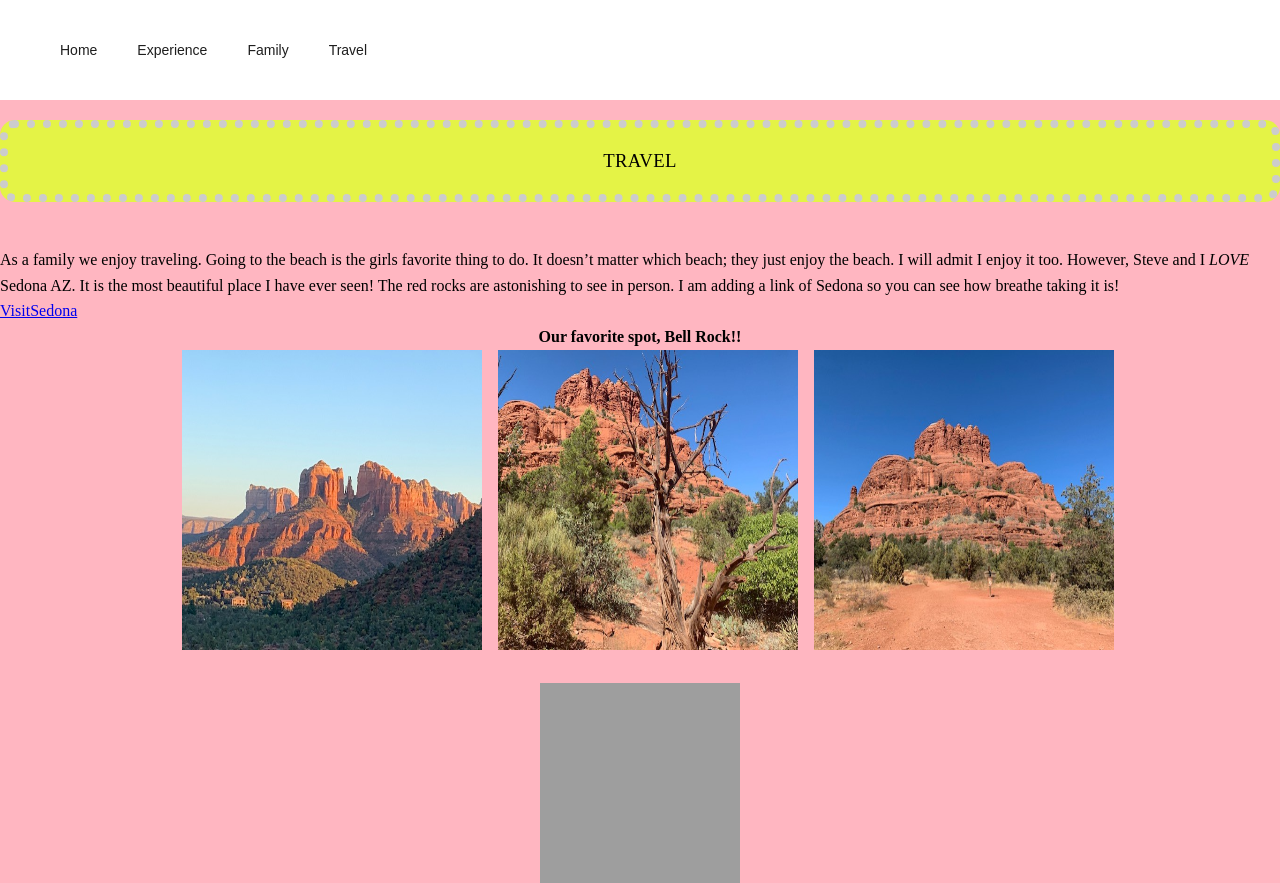
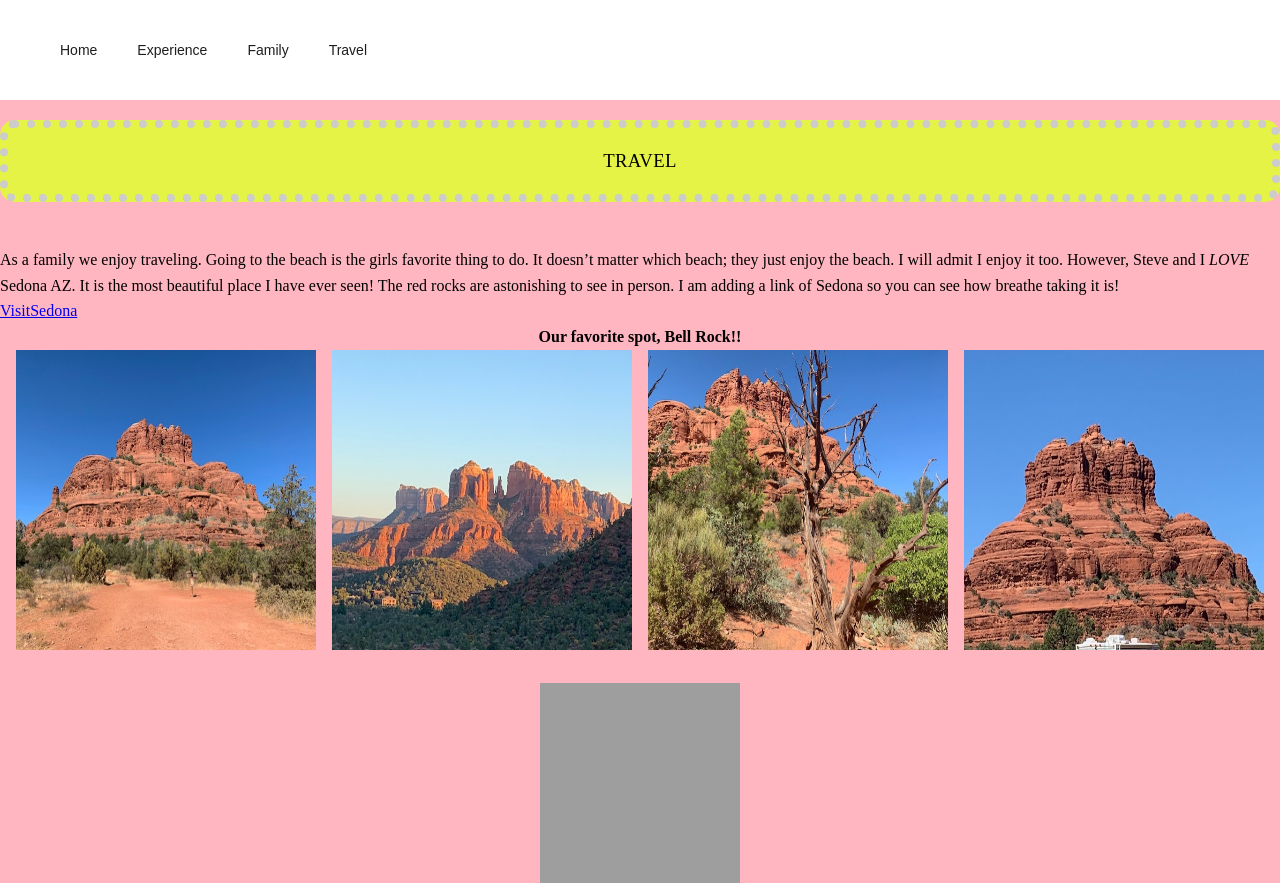
Before and after one commit to jennifer1634/LIB-841-personal-website, a plain HTML site: page travel.html in a window 1280 px wide. Drawn offline with Linux system fonts and the light colour scheme; grey boxes are pictures that could not be loaded.

Commit message:
Add files via upload

```diff
--- a/travel.html
+++ b/travel.html
@@ -18,7 +18,7 @@
 	<p><br>As a family we enjoy traveling.  Going to the beach is the girls favorite thing to do.  It doesn’t matter which beach; they just enjoy the beach.  I will admit I enjoy it too.  However, Steve and I <i>LOVE</i> Sedona AZ.  It is the most beautiful place I have ever seen!  The red rocks are astonishing to see in person.  I am adding a link of Sedona so you can see how breathe taking it is!</p>
 	<a href=https://www.visitarizona.com/places/cities/sedona/>VisitSedona</a>
 	<p> <center> <strong>Our favorite spot, Bell Rock!!</strong>
-	<p>&emsp;<img src="bellrock far away.jpg" alt="bellrock far away" style="width:300px;height:300px;">&emsp;<img src="bellrock with tree.jpg" alt="bellrock with tree" style="width:300px;height:300px;">&emsp;<img src="Sedona.jpg" alt="Sedona" style="width:300px;height:300px;">
+	<p><img src="Sedona.jpg" alt="Sedona" style="width:300px;height:300px;">&emsp;<img src="bellrock far away.jpg" alt="bellrock far away" style="width:300px;height:300px;">&emsp;<img src="bellrock with tree.jpg" alt="bellrock with tree" style="width:300px;height:300px;">&emsp;<img src="bellrock.jpg" alt="bellrock" style="width:300px;height:300px;">
 	<br>
 	<br>
 	<iframe src="https://www.google.com/maps/embed?pb=!1m18!1m12!1m3!1d13104.897620638521!2d-111.77335347617124!3d34.80029573654195!2m3!1f0!2f0!3f0!3m2!1i1024!2i768!4f13.1!3m3!1m2!1s0x872da6768ad3b2d9%3A0x57deabfe97d51408!2sBell%20Rock!5e0!3m2!1sen!2sus!4v1654477693141!5m2!1sen!2sus" width="200" height="200" style="border:0;" allowfullscreen="" loading="lazy" referrerpolicy="no-referrer-when-downgrade"></iframe>
```
Also changed, not shown: bellrock.jpg (added).
